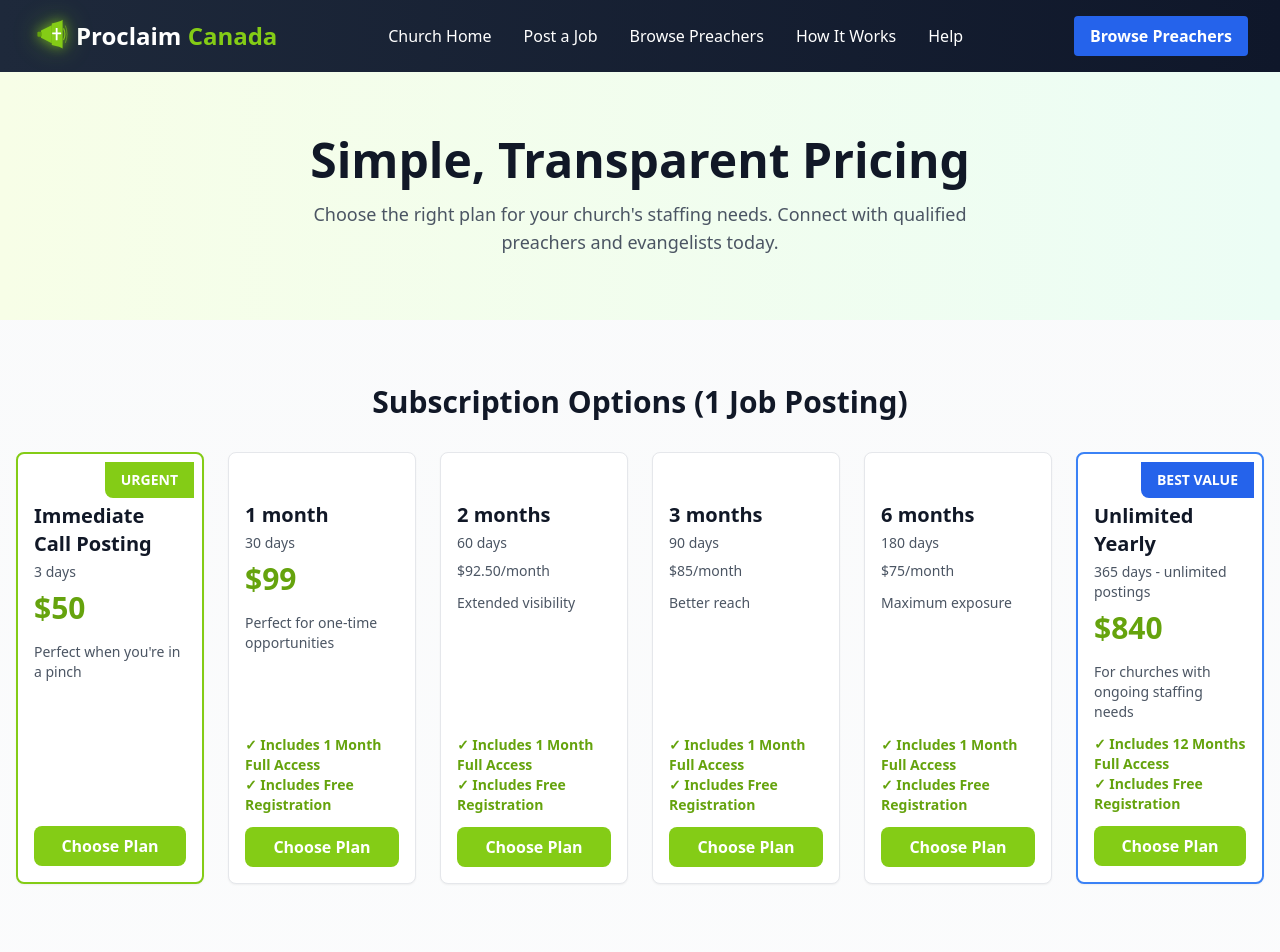
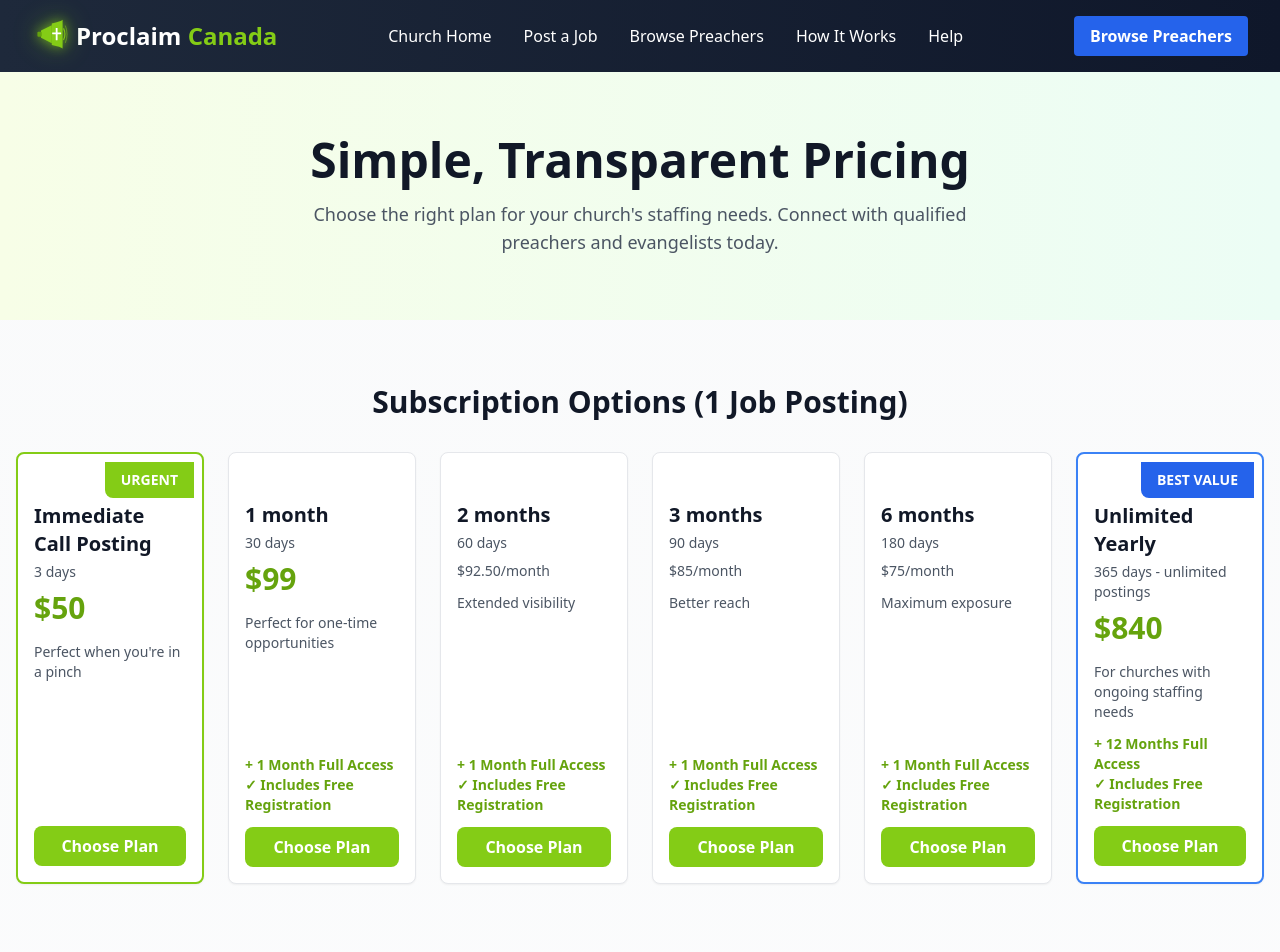
Before and after one commit to cathamaoui/Proclaim-Canada, a Next.js app: page /listings/pricing in a window 1280 px wide. Shown: the top 952 px of the page. Built offline with nearby package versions, Linux system fonts and the light colour scheme; no server answers.

Commit message:
Update pricing card incentive text formatting
Changed from "✓ Includes 1 Month Full Access" to "+ 1 Month Full Access"
and "✓ Includes 12 Months Full Access" to "+ 12 Months Full Access"
on all pricing cards for cleaner, more concise presentation

```diff
--- a/app/listings/pricing/page.tsx
+++ b/app/listings/pricing/page.tsx
@@ -24,7 +24,7 @@ const PRICING_PLANS = [
         days: '30 days',
         price: '$99',
         description: 'Perfect for one-time opportunities',
-        incentive: '✓ Includes 1 Month Full Access\n✓ Includes Free Registration',
+        incentive: '+ 1 Month Full Access\n✓ Includes Free Registration',
       },
       {
         id: 'single-2-months',
@@ -33,7 +33,7 @@ const PRICING_PLANS = [
         pricePerMonth: '$92.50/month',
         totalPrice: '$185',
         description: 'Extended visibility',
-        incentive: '✓ Includes 1 Month Full Access\n✓ Includes Free Registration',
+        incentive: '+ 1 Month Full Access\n✓ Includes Free Registration',
       },
       {
         id: 'single-3-months',
@@ -42,7 +42,7 @@ const PRICING_PLANS = [
         pricePerMonth: '$85/month',
         totalPrice: '$255',
         description: 'Better reach',
-        incentive: '✓ Includes 1 Month Full Access\n✓ Includes Free Registration',
+        incentive: '+ 1 Month Full Access\n✓ Includes Free Registration',
       },
       {
         id: 'single-6-months',
@@ -51,7 +51,7 @@ const PRICING_PLANS = [
         pricePerMonth: '$75/month',
         totalPrice: '$450',
         description: 'Maximum exposure',
-        incentive: '✓ Includes 1 Month Full Access\n✓ Includes Free Registration',
+        incentive: '+ 1 Month Full Access\n✓ Includes Free Registration',
       },
       {
         id: 'unlimited-yearly',
@@ -61,7 +61,7 @@ const PRICING_PLANS = [
         badge: 'BEST VALUE',
         badgeColor: 'bg-blue-600',
         description: 'For churches with ongoing staffing needs',
-        incentive: '✓ Includes 12 Months Full Access\n✓ Includes Free Registration',
+        incentive: '+ 12 Months Full Access\n✓ Includes Free Registration',
       },
     ],
   },
@@ -75,7 +75,7 @@ const PRICING_PLANS = [
         price: '$249',
         pricePerPosting: '$83/posting',
         description: 'For multiple opportunities',
-        incentive: '✓ Includes 1 Month Full Access\n✓ Includes Free Registration',
+        incentive: '+ 1 Month Full Access\n✓ Includes Free Registration',
       },
       {
         id: 'pack-6-jobs',
@@ -84,7 +84,7 @@ const PRICING_PLANS = [
         price: '$429',
         pricePerPosting: '$71.50/posting',
         description: 'Better value',
-        incentive: '✓ Includes 1 Month Full Access\n✓ Includes Free Registration',
+        incentive: '+ 1 Month Full Access\n✓ Includes Free Registration',
       },
       {
         id: 'pack-30-jobs',
@@ -93,7 +93,7 @@ const PRICING_PLANS = [
         price: '$1,490',
         pricePerPosting: '$49.67/posting',
         description: 'Best value for active recruiting',
-        incentive: '✓ Includes 1 Month Full Access\n✓ Includes Free Registration',
+        incentive: '+ 1 Month Full Access\n✓ Includes Free Registration',
       },
     ],
   },
```
